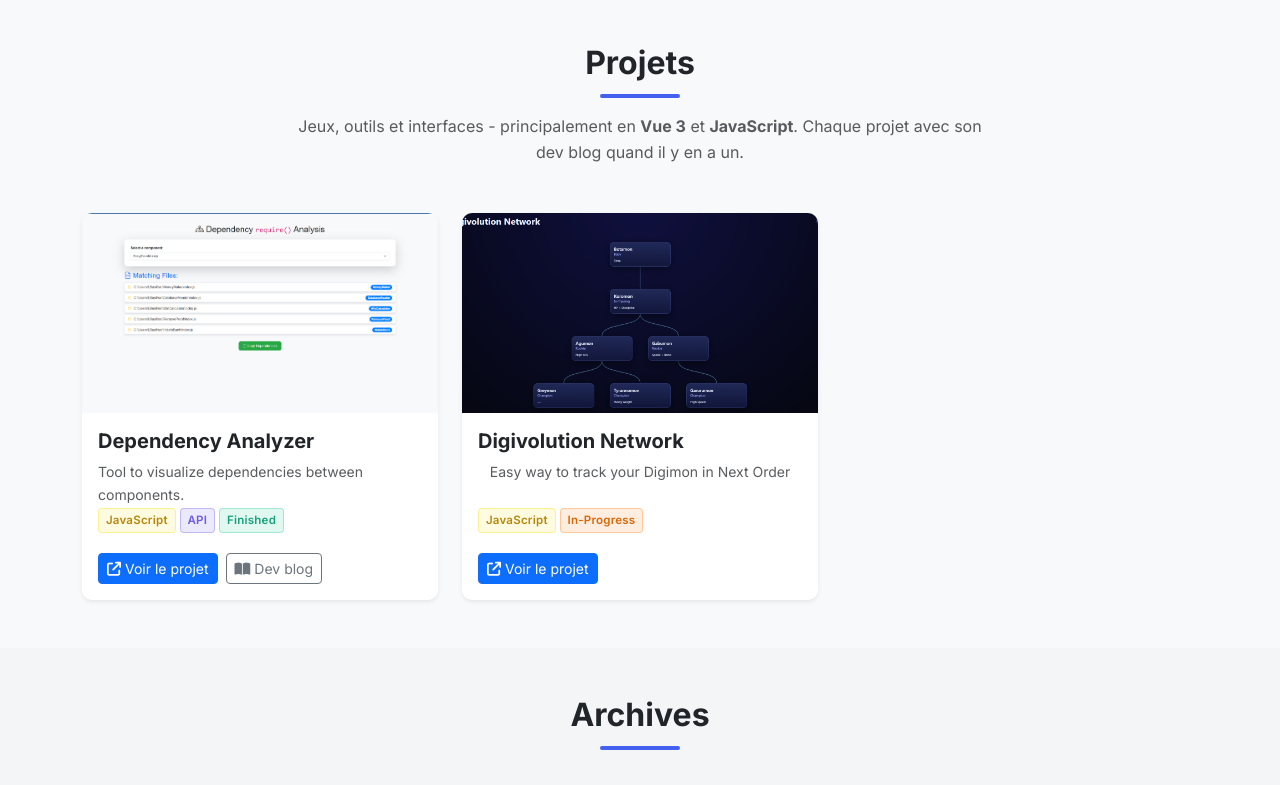
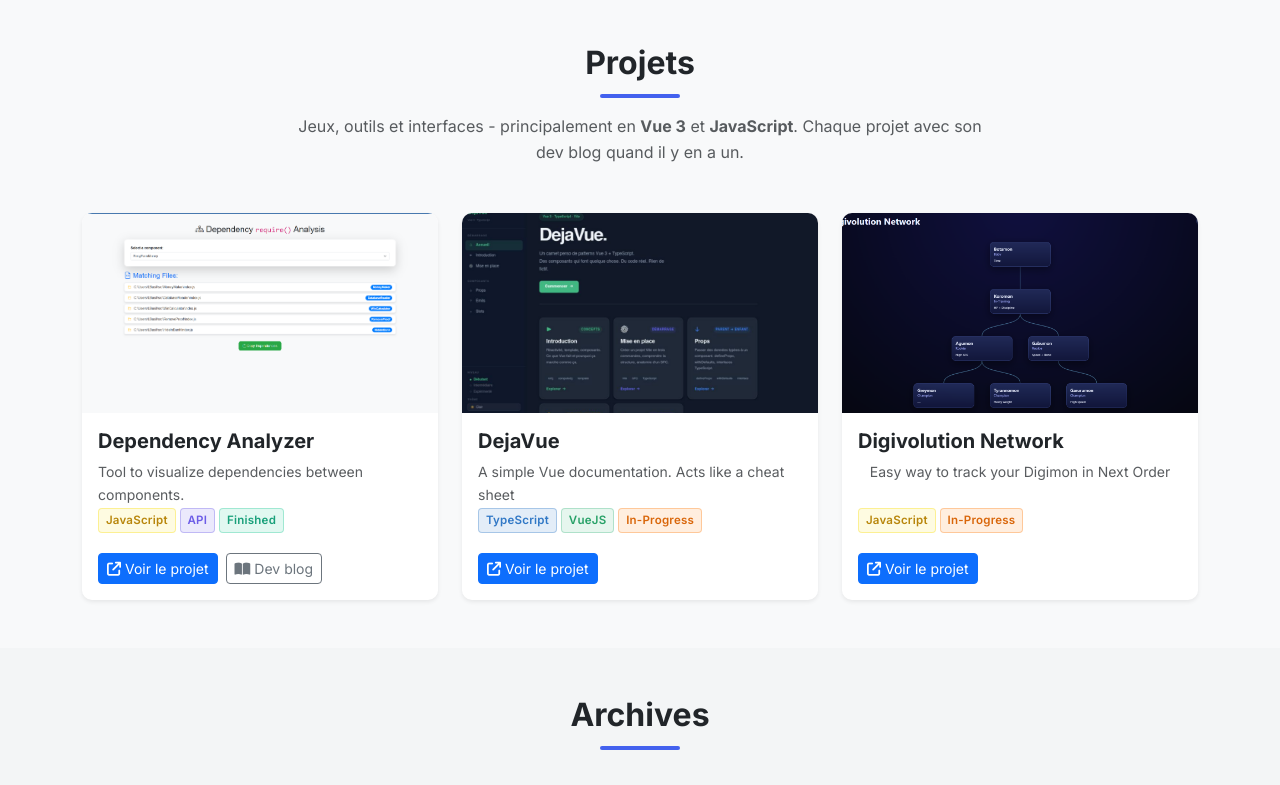
Before and after one commit to LBasil/portfolio, a Vue app: page / in a window 1280 px wide. Shown: the part 2349-3134 px from the top of the page. Built offline with nearby package versions, Linux system fonts and the light colour scheme.

Commit message:
Added dejavue

```diff
--- a/src/components/AboutSection.vue
+++ b/src/components/AboutSection.vue
@@ -1,9 +1,11 @@
 <script setup lang="ts">
 import { useCountUp } from '@/composables/useCountUp'
 
+
+// TODO: Live update
 const contributions = useCountUp(16)
 const years         = useCountUp(2)
-const sideProjects  = useCountUp(13)
+const sideProjects  = useCountUp(14)
 
 const stats = [
   { countUp: contributions, suffix: '',  label: 'contributions',    sublabel: 'Dofus Touch' },
@@ -46,7 +48,7 @@
             <div
               v-for="stat in stats"
               :key="stat.label"
-              :ref="(el) => { stat.countUp.el.value = el as HTMLElement }"
+              :ref="(element) => { stat.countUp.el.value = element as HTMLElement | null }"
               class="col-4 col-md-auto"
             >
               <div class="stat-card">
--- a/src/composables/useCountUp.ts
+++ b/src/composables/useCountUp.ts
@@ -19,12 +19,17 @@
     const startTime = performance.now()
     const step = (now: number) => {
       const progress = Math.min((now - startTime) / duration, 1)
-      // ease-out cubic
       const eased = 1 - Math.pow(1 - progress, 3)
-      displayed.value = parseFloat((eased * target).toFixed(decimals))
-      if (progress < 1) requestAnimationFrame(step)
-      else displayed.value = target
+      const current = parseFloat((eased * target).toFixed(decimals))
+      displayed.value = Math.min(target, current)
+
+      if (progress < 1) {
+        requestAnimationFrame(step)
+      } else {
+        displayed.value = target
+      }
     }
+
     requestAnimationFrame(step)
   }
 
--- a/src/data/projects.ts
+++ b/src/data/projects.ts
@@ -10,6 +10,16 @@
     archived: false,
     hasBlog: true,
     blogUrl: '/projects/dependency-analyzer'
+  },
+  {
+    title: 'DejaVue',
+    description: 'A simple Vue documentation. Acts like a cheat sheet',
+    url: 'https://deja-vue.vercel.app/',
+    image: '/images/dejavue.png',
+    badges: ['TypeScript', 'VueJS', 'In-Progress'],
+    archived: false,
+    hasBlog: false,
+    blogUrl: ''
   },
   {
     title: 'Brawl chess V2',
```
Also changed, not shown: images/dejavue.png (added).
